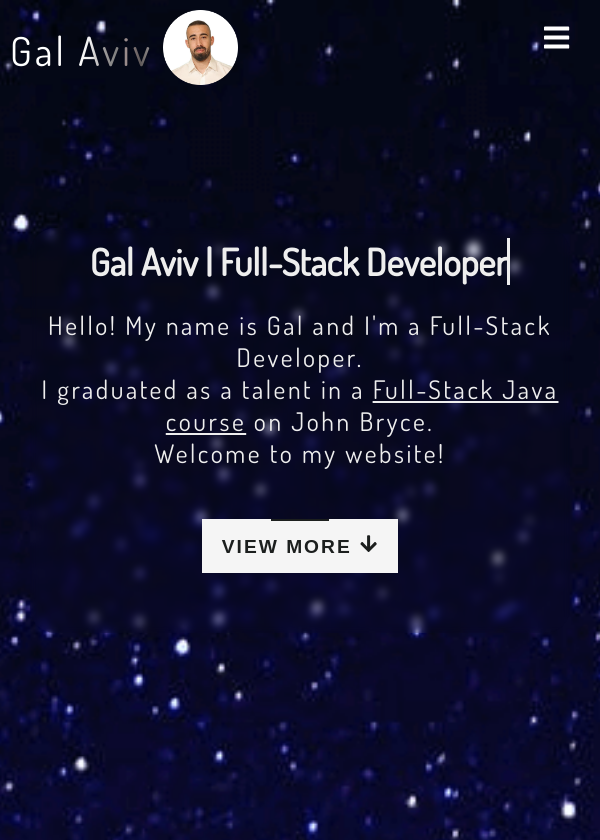
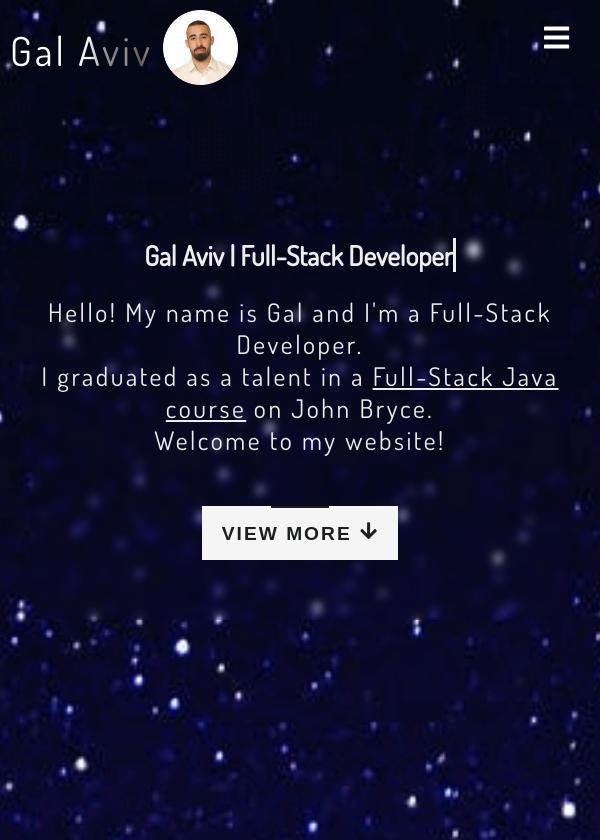
Before and after one commit to Galaviv15/my-portfolio, a React (Create React App) app: page / in a window 600 px wide. Shown: the top 840 px of the page. Built offline with nearby package versions, Linux system fonts and the light colour scheme.

Commit message:
fourth commit

```diff
--- a/src/components/header/header.css
+++ b/src/components/header/header.css
@@ -11,7 +11,6 @@
     top: 0;
     z-index: 20;
     transition-duration: 0.5s;
-
 }
 
 .Header2 {
--- a/src/components/home/home.css
+++ b/src/components/home/home.css
@@ -10,6 +10,7 @@
   border-radius: 25px;
   padding: 10px;
   display: inline-block;
+  width: 100%;
 }
 
 .heading {
@@ -159,8 +160,7 @@
 
 @media screen and (max-width: 960px) {
   .Home .about-me-heading {
-    text-align: center;
-    font-size: 3em;
+    font-size: 2em;
   }
 
   .Home .about-me-p {
@@ -170,8 +170,7 @@
 
 @media screen and (min-width: 600px) and (max-width: 700px) {
   .Home .about-me-heading {
-    text-align: center;
-    font-size: 2.5em;
+    font-size: 1.9em;
   }
 
   .Home .about-me-p {
@@ -181,8 +180,7 @@
 
 @media screen and (max-width: 600px) {
   .Home .about-me-heading {
-    text-align: center;
-    font-size: 2.3em;
+    font-size: 1.7rem;
   }
 
   .Home .about-me-p {
--- a/src/components/project-card/project-card.css
+++ b/src/components/project-card/project-card.css
@@ -83,7 +83,7 @@
 
 @media screen and (max-width: 610px) {
   .intro .project-description {
-    font-size: 1.35rem;
+    font-size: 1.1rem;
   }
 }
 
```
Also changed, not shown: public/images/skills-images/android-logo.png.
